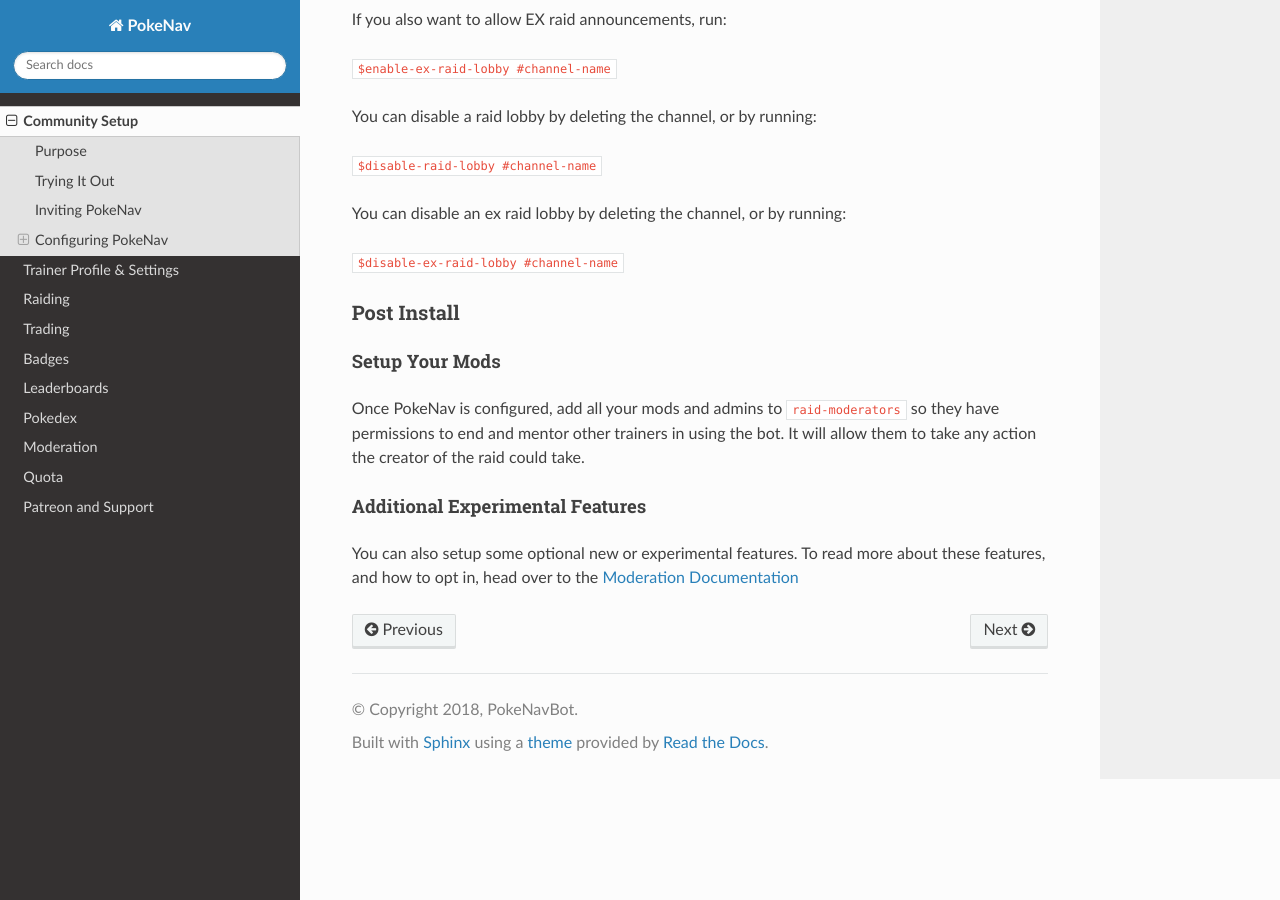
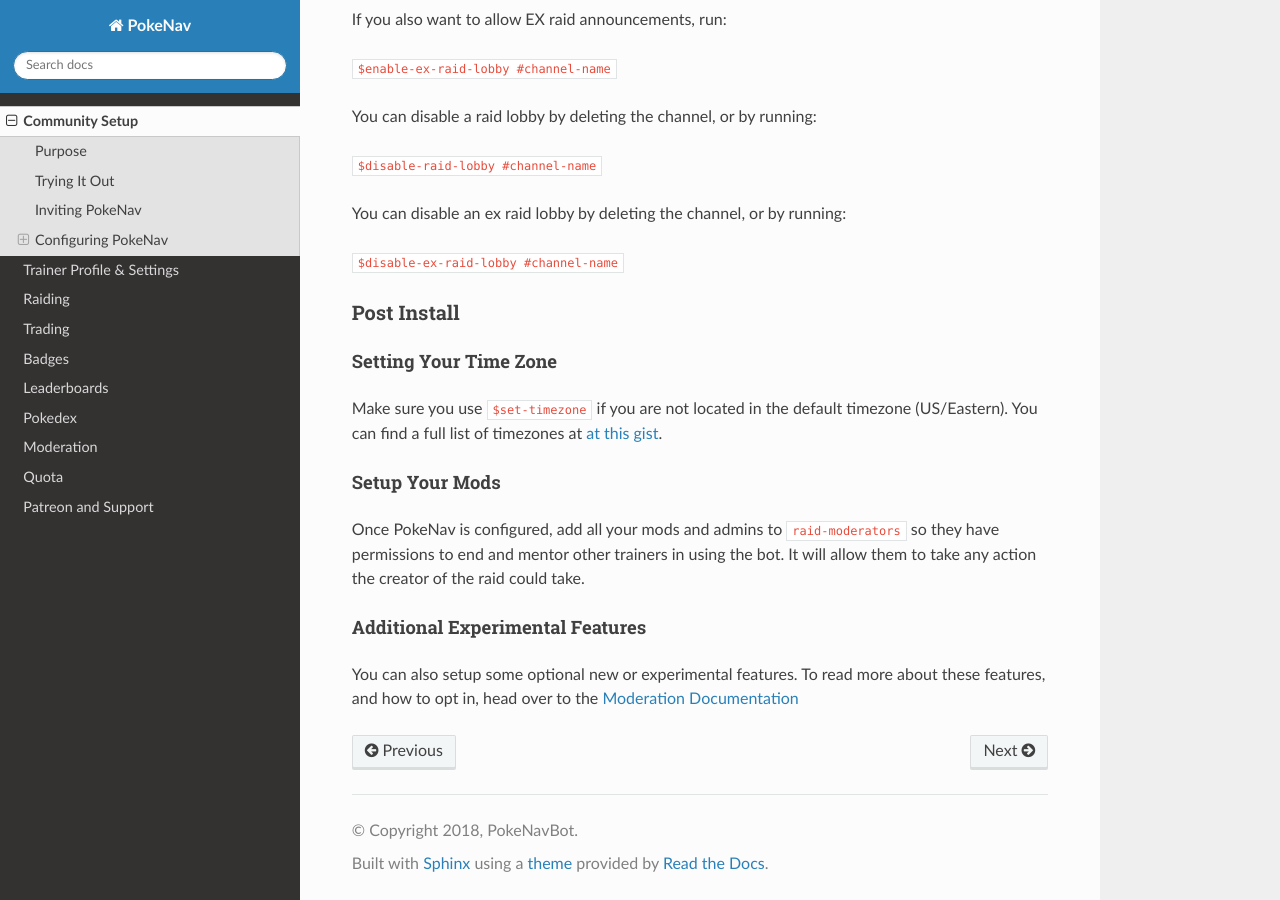
Before and after one commit to PokeNavBot/pokenav-documentation, a Sphinx documentation site: the page built from source/community_setup.md, in a window 1280 px wide and 900 px high, scrolled down 3211 px. Built offline with Sphinx 7.4.7 and the Read the Docs theme 2.0.0, drawn with Linux system fonts in a browser that asks for light colours; formulas are drawn with MathJax 3.

Commit message:
timezone

```diff
--- a/source/community_setup.md
+++ b/source/community_setup.md
@@ -90,6 +90,10 @@
 
 ### Post Install
 
+#### Setting Your Time Zone
+
+Make sure you use `$set-timezone` if you are not located in the default timezone (US/Eastern). You can find a full list of timezones at [at this gist](https://gist.github.com/heyalexej/8bf688fd67d7199be4a1682b3eec7568).
+
 #### Setup Your Mods
 
 Once PokeNav is configured, add all your mods and admins to `raid-moderators` so they have permissions to end and mentor other trainers in using the bot. It will allow them to take any action the creator of the raid could take.
```
